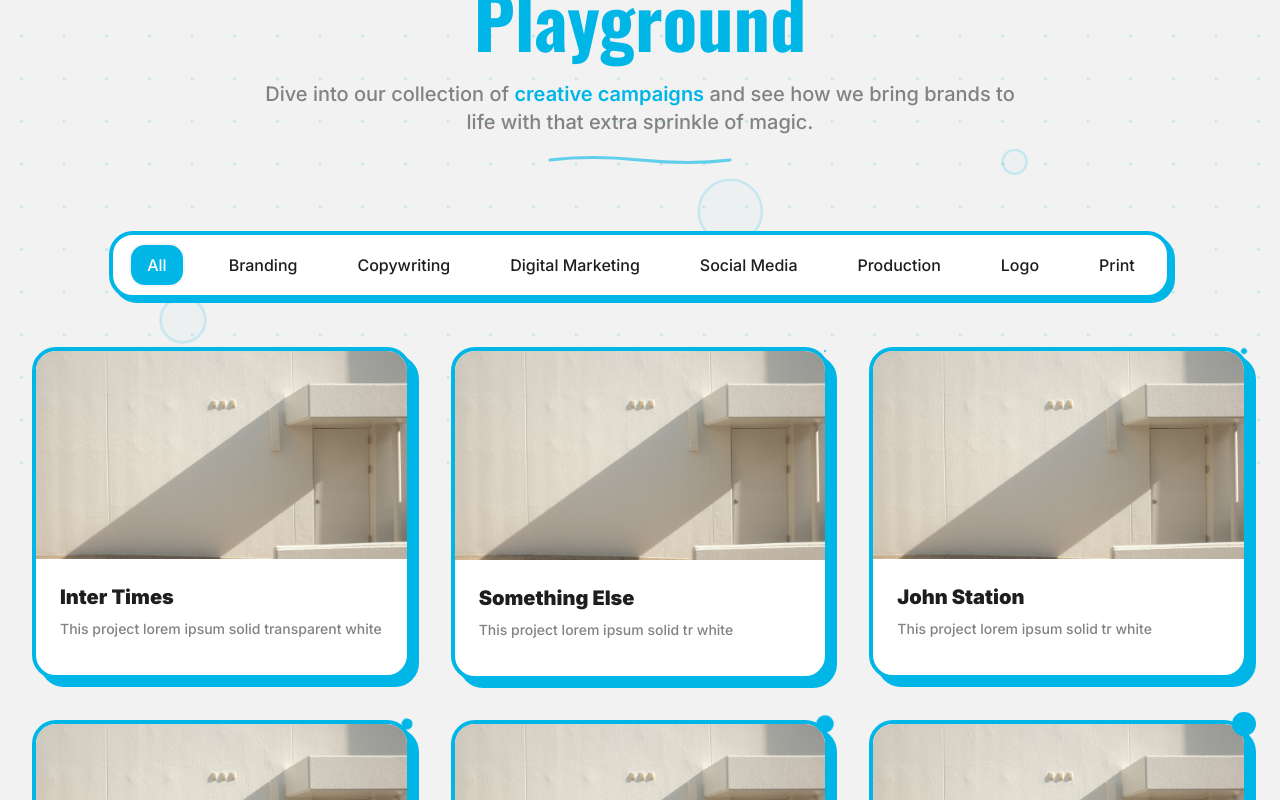
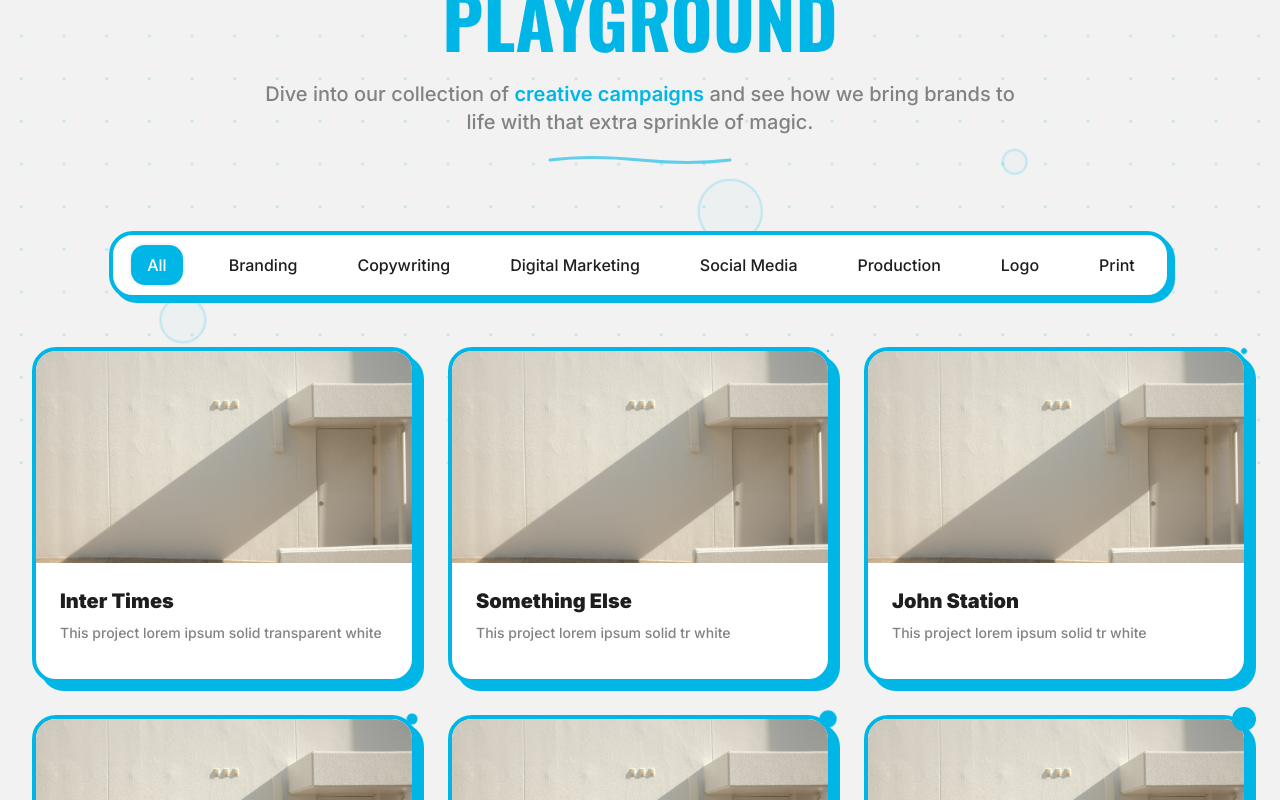
Before and after one commit to vatsalmotiani/thought-bubbles, a Next.js app: page /work in a window 1280 px wide. Shown: the part 300-1100 px from the top of the page. Built offline with nearby package versions, Linux system fonts and the light colour scheme.

Commit message:
feat: Case study page

```diff
--- a/src/app/work/[case]/NextCase.jsx
+++ b/src/app/work/[case]/NextCase.jsx
@@ -1,6 +1,6 @@
 // TODO: Random Case Logic
 
-import CaseCard from "@/components/CaseCard";
+import { CaseCard } from "@/components/CaseCard";
 import caseList from "@/data/caseList";
 
 export function NextCase({ name }) {
--- a/src/app/work/[case]/layout.jsx
+++ b/src/app/work/[case]/layout.jsx
@@ -2,15 +2,18 @@ import { BackButton } from "./BackButton";
 
 export default function CaseLayout({ children }) {
   return (
-    // <MotionWrap2>
-    <div className='flex flex-col items-center pb-14'>
-      <div className='flex flex-col w-5/6 '>
-        <div className='pt-4 md:pt-12 md:pb-8'>
-          <BackButton />
+    <div className='flex flex-col items-center w-full'>
+      <div className='w-full max-w-7xl px-4 sm:px-6 lg:px-8'>
+        {/* Back button container with proper spacing */}
+        <div className='mt-8 w-full py-6 md:py-8'>
+          <div className='max-w-[200px]'>
+            <BackButton />
+          </div>
         </div>
-        <div className='flex flex-col items-center'>{children}</div>
+
+        {/* Main content */}
+        <div className='w-full'>{children}</div>
       </div>
     </div>
-    // </MotionWrap2>
   );
 }
--- a/src/app/work/[case]/page.jsx
+++ b/src/app/work/[case]/page.jsx
@@ -7,6 +7,7 @@ import { findCase } from "@/data/caseList";
 import { Paragraph } from "./Info";
 import Reveal from "@/components/Reveal";
 import { notFound } from "next/navigation";
+import { NextCase } from "./NextCase";
 
 export default function CasePage({ params }) {
   const unwrappedParams = use(params);
@@ -97,7 +98,7 @@ export default function CasePage({ params }) {
         </motion.div>
       </>
 
-      {/* <NextCase name={caseFound.name} /> */}
+      <NextCase name={caseFound.name} />
     </div>
   );
 }
--- a/src/app/work/page.jsx
+++ b/src/app/work/page.jsx
@@ -8,6 +8,7 @@ import serviceList from "@/data/services";
 import { usePathname, useSearchParams } from "next/navigation";
 import Image from "next/image";
 import Link from "next/link";
+import CaseStudyDisplay from "@/components/CaseCard";
 
 // Floating bubble component
 const FloatingBubble = ({ size, x, y, delay, duration }) => (
@@ -36,93 +37,6 @@ const FloatingBubble = ({ size, x, y, delay, duration }) => (
     }}
   />
 );
-
-// Case Card Component
-const CaseCard = ({ caseStudy, index }) => {
-  // Determine image source with fallbacks
-  const imageSrc = caseStudy.image || caseStudy.mainImage || caseStudy.img;
-  const imageAlt = caseStudy.title || caseStudy.name || "Case study image";
-  const description = caseStudy.shortDescription || "";
-
-  return (
-    <motion.div
-      initial={{ opacity: 0, y: 30, rotate: -2 }}
-      whileInView={{ opacity: 1, y: 0, rotate: 0 }}
-      transition={{
-        delay: 0.1 + index * 0.1,
-        duration: 0.6,
-        type: "spring",
-        stiffness: 100,
-      }}
-      viewport={{ once: true, margin: "-50px" }}
-      whileHover={{
-        scale: 1.02,
-        rotate: index % 2 === 0 ? 1 : -1,
-        y: -8,
-      }}
-      className='relative group cursor-pointer'
-    >
-      <div
-        className='relative rounded-3xl border-4 overflow-hidden transform'
-        style={{
-          backgroundColor: "white",
-          borderColor: "#00B6E7",
-          boxShadow: "8px 8px 0px #00B6E7",
-        }}
-      >
-        <div className='aspect-video overflow-hidden relative'>
-          {imageSrc ? (
-            <Image
-              src={imageSrc}
-              alt={imageAlt}
-              fill
-              className='object-cover transition-transform duration-500 group-hover:scale-105'
-              sizes='(max-width: 768px) 100vw, (max-width: 1200px) 50vw, 33vw'
-              onError={(e) => {
-                // Fallback to a default image if the original fails to load
-                e.target.src = "/default-case-image.jpg";
-              }}
-            />
-          ) : (
-            <div className='w-full h-full bg-gray-200 flex items-center justify-center'>
-              <span className='text-gray-500'>No image available</span>
-            </div>
-          )}
-        </div>
-
-        <div className='p-6'>
-          <h3
-            className='text-xl font-black mb-2'
-            style={{ color: "#1E1E1E" }}
-          >
-            {caseStudy.title || caseStudy.name}
-          </h3>
-          <p
-            className='text-sm font-medium mb-3'
-            style={{ color: "#828282" }}
-          >
-            {description}
-          </p>
-        </div>
-      </div>
-
-      {/* Floating sparkle */}
-      <motion.div
-        className='absolute -top-2 -right-2 w-6 h-6 rounded-full'
-        style={{ backgroundColor: "#00B6E7" }}
-        animate={{
-          scale: [0, 1, 0],
-          rotate: [0, 180, 360],
-        }}
-        transition={{
-          duration: 3,
-          repeat: Infinity,
-          delay: index * 0.3,
-        }}
-      />
-    </motion.div>
-  );
-};
 
 const CategoryNavigation = ({ services, activeCategory, setActiveCategory }) => {
   const searchParams = useSearchParams();
@@ -324,7 +238,7 @@ export default function WorkShowcase() {
 
           {/* Main heading */}
           <motion.h1
-            className='text-5xl md:text-6xl lg:text-7xl font-black leading-tight mb-6'
+            className='text-5xl md:text-6xl lg:text-7xl font-oswald uppercase font-black leading-tight mb-6'
             style={{
               color: "#1E1E1E",
               fontFamily: "Oswald, sans-serif",
@@ -394,22 +308,10 @@ export default function WorkShowcase() {
         />
 
         {/* Cases Grid */}
-        <motion.div
-          className='grid grid-cols-1 md:grid-cols-2 lg:grid-cols-3 gap-8 md:gap-10'
-          layout
-        >
-          {filteredCases.map((caseStudy, index) => (
-            <Link
-              key={caseStudy.id}
-              href={`/work/${slugify(caseStudy.name)}`}
-            >
-              <CaseCard
-                caseStudy={caseStudy}
-                index={index}
-              />
-            </Link>
-          ))}
-        </motion.div>
+        <CaseStudyDisplay
+          caseStudies={filteredCases}
+          withAnimation={true}
+        />
 
         {/* Empty state */}
         {filteredCases.length === 0 && (
--- a/src/components/CaseCard.jsx
+++ b/src/components/CaseCard.jsx
@@ -1,34 +1,142 @@
 import Image from "next/image";
+import { motion } from "framer-motion";
 import Link from "next/link";
 import { slugify } from "@/lib/utils";
-import { ArrowRight } from "react-feather";
 
-export default function CaseCard({ caseStudy }) {
+// CaseCard Component (for individual cards)
+const CaseCard = ({ caseStudy, index = 0, withAnimation = true }) => {
+  // Determine image source with fallbacks
+  const imageSrc = caseStudy.image || caseStudy.mainImage || caseStudy.img;
+  const imageAlt = caseStudy.title || caseStudy.name || "Case study image";
+  const description = caseStudy.shortDescription || "";
+
+  // Animation variants
+  const cardVariants = {
+    hidden: { opacity: 0, y: 30, rotate: -2 },
+    visible: { opacity: 1, y: 0, rotate: 0 },
+    hover: {
+      scale: 1.02,
+      rotate: index % 2 === 0 ? 1 : -1,
+      y: -8,
+    },
+  };
+
   return (
-    <div className='w-full sm:max-w-max max-h-max'>
-      <Link
-        className='block'
-        href={`/work/cases/${slugify(caseStudy.name)}`}
-      >
-        <div className='relative overflow-hidden rounded-lg hover:drop-shadow-xl duration-300 transition-all'>
-          <Image
-            src={caseStudy.img}
-            height='450'
-            width='600'
-            alt={caseStudy.name}
-            className='w-full h-auto object-cover hover:scale-105 duration-300 transition-transform'
-          />
-        </div>
+    <motion.div
+      initial={withAnimation ? "hidden" : false}
+      whileInView={withAnimation ? "visible" : false}
+      whileHover='hover'
+      variants={withAnimation ? cardVariants : {}}
+      transition={{
+        delay: 0.1 + index * 0.1,
+        duration: 0.6,
+        type: "spring",
+        stiffness: 100,
+      }}
+      viewport={{ once: true, margin: "-50px" }}
+      className='relative group cursor-pointer'
+    >
+      <Link href={`/work/${slugify(caseStudy.name)}`}>
+        <div
+          className='relative rounded-3xl border-4 overflow-hidden transform'
+          style={{
+            backgroundColor: "white",
+            borderColor: "#00B6E7",
+            boxShadow: "8px 8px 0px #00B6E7",
+          }}
+        >
+          <div className='aspect-video overflow-hidden relative'>
+            {imageSrc ? (
+              <Image
+                src={imageSrc}
+                alt={imageAlt}
+                fill
+                className='object-cover transition-transform duration-500 group-hover:scale-105'
+                sizes='(max-width: 768px) 100vw, (max-width: 1200px) 50vw, 33vw'
+                onError={(e) => {
+                  e.target.src = "/default-case-image.jpg";
+                }}
+              />
+            ) : (
+              <div className='w-full h-full bg-gray-200 flex items-center justify-center'>
+                <span className='text-gray-500'>No image available</span>
+              </div>
+            )}
+          </div>
 
-        <div className='w-full mt-3 px-1'>
-          <p className='text-tb-black font-medium text-sm sm:text-base leading-tight'>{caseStudy.name}</p>
-          <div className='flex items-center text-neutral-400 mt-2 hover:text-neutral-500 duration-300'>
-            <span className='text-xs sm:text-sm me-2 font-inter'>View Case Study</span>
-            <ArrowRight size={16} className='sm:w-[18px] sm:h-[18px]' />
+          <div className='p-6'>
+            <h3
+              className='text-xl font-black mb-2'
+              style={{ color: "#1E1E1E" }}
+            >
+              {caseStudy.title || caseStudy.name}
+            </h3>
+            <p
+              className='text-sm font-medium mb-3'
+              style={{ color: "#828282" }}
+            >
+              {description}
+            </p>
           </div>
-          {/* <p className='text-neutral-400'>{caseStudy.category.join(", ")}</p> */}
         </div>
       </Link>
+
+      {/* Floating sparkle */}
+      {withAnimation && (
+        <motion.div
+          className='absolute -top-2 -right-2 w-6 h-6 rounded-full'
+          style={{ backgroundColor: "#00B6E7" }}
+          animate={{
+            scale: [0, 1, 0],
+            rotate: [0, 180, 360],
+          }}
+          transition={{
+            duration: 3,
+            repeat: Infinity,
+            delay: index * 0.3,
+          }}
+        />
+      )}
+    </motion.div>
+  );
+};
+
+// CaseCardList Component (for displaying multiple cards)
+const CaseCardList = ({ cases, withAnimation = true }) => {
+  return (
+    <div className='grid grid-cols-1 md:grid-cols-2 lg:grid-cols-3 gap-8'>
+      {cases.map((caseStudy, index) => (
+        <CaseCard
+          key={caseStudy.id || index}
+          caseStudy={caseStudy}
+          index={index}
+          withAnimation={withAnimation}
+        />
+      ))}
     </div>
   );
-}
+};
+
+// CaseStudyDisplay Component (smart component that handles both single and list)
+const CaseStudyDisplay = ({ caseStudies, withAnimation = true }) => {
+  // Check if caseStudies is an array
+  if (Array.isArray(caseStudies)) {
+    return (
+      <CaseCardList
+        cases={caseStudies}
+        withAnimation={withAnimation}
+      />
+    );
+  }
+
+  // Handle single case study
+  return (
+    <CaseCard
+      caseStudy={caseStudies}
+      withAnimation={withAnimation}
+    />
+  );
+};
+
+export default CaseStudyDisplay;
+export { CaseCard, CaseCardList }; // Optional: export individual components if needed
```
Also changed, not shown: src/app/work/[case]/BackButton.jsx (+25 -6 lines).
